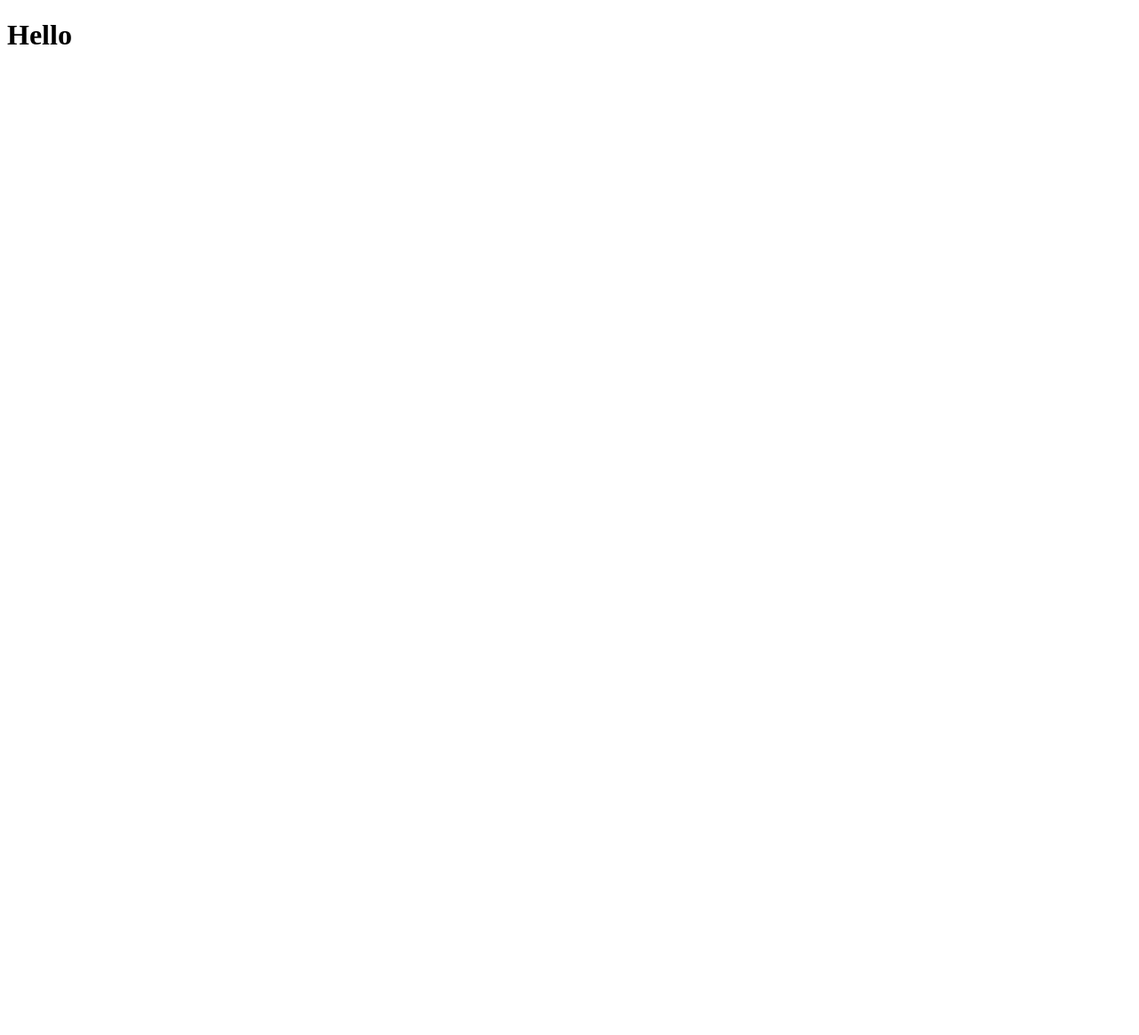
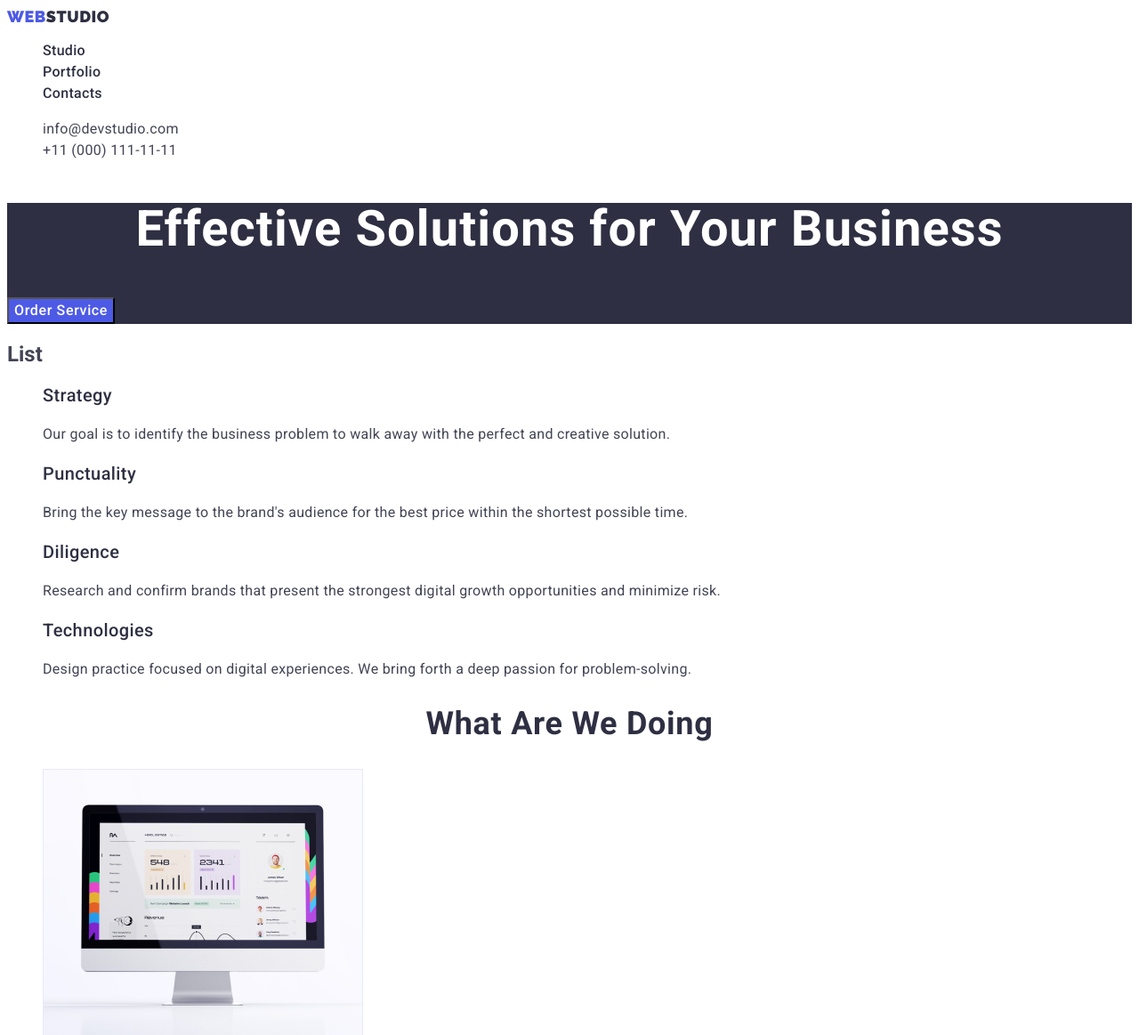
Before and after one commit to rjpacacio/goit-homework-02, a plain HTML site: page index.html in a window 1280 px wide. Shown: the top 1163 px of the page at 89% size. Before the commit the page ends 800 px from the top, so only its background shows below. Drawn offline with Linux system fonts and the light colour scheme.

Commit message:
Done
Done

```diff
--- /dev/null
+++ b/css/styles.css
@@ -0,0 +1,179 @@
+:root {
+    --slate: #434455;
+    --iris: #4d5ae5;
+    --white: #ffffff;
+    --navy-blue: #2e2f42;
+    --ocean: #404bbf;
+    --cloud: #f4f4fd;
+}
+
+/* INDEX PAGE */
+
+body {
+    font-family: 'Roboto', sans-serif;
+    color: var(--slate);
+    background-color: var(--white);
+}
+
+/* Header */
+
+.logo {
+    font-family: 'Raleway', sans-serif;
+    font-weight: 800;
+    font-size: 18px;
+    line-height: 1.17;
+    letter-spacing: 0.03em;
+    text-transform: uppercase;
+    color: var(--iris);
+}
+
+/* Navigation Items */
+
+.link {
+    text-decoration: none;
+}
+
+.header-logo {
+    color: var(--navy-blue);
+}
+
+.list {
+    list-style: none;
+}
+
+.list-item>.item {
+    font-weight: 500;
+    font-size: 16px;
+    line-height: 1.5;
+    letter-spacing: 0.02em;
+    color: var(--navy-blue);
+}
+
+li>.link:hover,
+li>.link:focus {
+    color: var(--ocean);
+}
+
+/* Address */
+
+.contacts {
+    font-style: normal;
+}
+
+.contact-item>.contact {
+    font-size: 16px;
+    line-height: 1.5;
+    letter-spacing: 0.02em;
+    color: var(--slate);
+}
+
+/* First Section */
+
+.first-section {
+    background-color: var(--navy-blue);
+}
+
+.header {
+    font-size: 56px;
+    line-height: 1.07;
+    text-align: center;
+    letter-spacing: 0.02em;
+    color: var(--white);
+}
+
+.button {
+    background-color: var(--iris);
+    font-family: inherit;
+    font-weight: 500;
+    font-size: 16px;
+    line-height: 1.5;
+    letter-spacing: 0.04em;
+    color: var(--white);
+    cursor: pointer;
+}
+
+.button:hover,
+.button:focus {
+    background-color: var(--ocean);
+}
+
+/* Second Section */
+
+.list-header {
+    font-weight: 500;
+    font-size: 20px;
+    line-height: 1.2;
+    letter-spacing: 0.02em;
+    color: var(--navy-blue);
+}
+
+.list-text {
+    font-size: 16px;
+    line-height: 1.5;
+    letter-spacing: 0.02em;
+    color: var(--slate);
+}
+
+/* Third Section */
+
+.header-title {
+    font-size: 36px;
+    line-height: 1.11;
+    text-align: center;
+    letter-spacing: 0.02em;
+    text-transform: capitalize;
+    color: var(--navy-blue);
+}
+
+/* Fourth Section */
+
+.fourth-section {
+    background-color: var(--cloud);
+}
+
+/* Reused third section header from main */
+
+.list .item {
+    background-color: var(--white);
+}
+
+/* Reused item header from main  */
+
+/* Footer */
+
+.footer {
+    background-color: var(--navy-blue);
+}
+
+.footer-logo {
+    color: var(--cloud);
+}
+
+.footer-text {
+    line-height: 1.5;
+    color: var(--cloud);
+    letter-spacing: 0.02em;
+}
+
+/* FORTFOLIO PAGE */
+
+/* Main */
+
+.btn-menu {
+    font-family: inherit;
+    font-weight: 500;
+    font-size: 16px;
+    line-height: 1.5;
+    letter-spacing: 0.04em;
+    color: var(--iris);
+    background-color: var(--cloud);
+    cursor: pointer;
+}
+
+.btn-menu:hover,
+.btn-menu:focus {
+    color: var(--white);
+    background-color: var(--ocean);
+}
+
+/* Reused item header from main  */
--- a/index.html
+++ b/index.html
@@ -1,11 +1,151 @@
 <!DOCTYPE html>
 <html lang="en">
+
 <head>
-    <meta charset="UTF-8">
-    <meta name="viewport" content="width=device-width, initial-scale=1.0">
-    <title>Document</title>
+    <meta charset="UTF-8" />
+    <meta name="viewport" content="width=device-width, initial-scale=1.0" />
+    <title>Index</title>
+
+    <!-- Google Fonts -->
+    <link rel="preconnect" href="https://fonts.googleapis.com" />
+    <link rel="preconnect" href="https://fonts.gstatic.com" crossorigin />
+    <link
+        href="https://fonts.googleapis.com/css2?family=Raleway:wght@100;200;300;400;500;600;700;900&family=Roboto:wght@100;300;400;500;700;900&display=swap"
+        rel="stylesheet" />
+
+    <!-- Local CSS -->
+    <link rel="stylesheet" href="./css/styles.css" />
 </head>
+
 <body>
-    <h1>Hello</h1>
+    <!-- Header -->
+    <header>
+        <nav>
+            <a class="logo link" href="./index.html">Web<span class="header-logo">Studio</span></a>
+            <ul class="list">
+                <li class="list-item">
+                    <a class="item link" href="./index.html">Studio</a>
+                </li>
+                <li class="list-item">
+                    <a class="item link" href="./portfolio.html">Portfolio</a>
+                </li>
+                <li class="list-item"><a class="item link" href="">Contacts</a></li>
+            </ul>
+        </nav>
+        <address class="contacts">
+            <ul class="list">
+                <li class="contact-item">
+                    <a class="contact link" href="mailto:info@devstudio.com">info@devstudio.com</a>
+                </li>
+                <li class="contact-item">
+                    <a class="contact link" href="tel:+110001111111">+11 (000) 111-11-11</a>
+                </li>
+            </ul>
+        </address>
+    </header>
+
+    <!-- Main -->
+    <main>
+        <!-- First Section -->
+        <section class="first-section">
+            <h1 class="header">Effective Solutions for Your Business</h1>
+            <button class="button" type="button">Order Service</button>
+        </section>
+
+        <!-- Second Section -->
+        <section>
+            <h2>List</h2>
+            <ul class="list">
+                <li>
+                    <h3 class="list-header">Strategy</h3>
+                    <p class="list-text">
+                        Our goal is to identify the business problem to walk away with the
+                        perfect and creative solution.
+                    </p>
+                </li>
+
+                <li>
+                    <h3 class="list-header">Punctuality</h3>
+                    <p class="list-text">
+                        Bring the key message to the brand's audience for the best price
+                        within the shortest possible time.
+                    </p>
+                </li>
+
+                <li>
+                    <h3 class="list-header">Diligence</h3>
+                    <p class="list-text">
+                        Research and confirm brands that present the strongest digital
+                        growth opportunities and minimize risk.
+                    </p>
+                </li>
+
+                <li>
+                    <h3 class="list-header">Technologies</h3>
+                    <p class="list-text">
+                        Design practice focused on digital experiences. We bring forth a
+                        deep passion for problem-solving.
+                    </p>
+                </li>
+            </ul>
+        </section>
+
+        <!-- Third Section -->
+        <section>
+            <h2 class="header-title">What are we doing</h2>
+            <ul class="list">
+                <li>
+                    <img src="./images/img1.jpg" width="360" alt="computer-monitor" />
+                </li>
+                <li>
+                    <img src="./images/img2.jpg" width="360" alt="phone-applications" />
+                </li>
+                <li>
+                    <img src="./images/img3.jpg" width="360" alt="smartphone" />
+                </li>
+            </ul>
+        </section>
+
+        <!-- Fourth Section -->
+        <section class="fourth-section">
+            <h2 class="header-title">Our Team</h2>
+
+            <ul class="list">
+                <li class="item">
+                    <img src="./images/man-with-laptop.jpg" width="264" alt="man-with-laptop" />
+                    <h3 class="list-header">Mark Guerrero</h3>
+                    <p class="list-text">Product Designer</p>
+                </li>
+
+                <li class="item">
+                    <img src="./images/smiling-man.jpg" width="264" alt="smiling-man" />
+                    <h3 class="list-header">Tom Ford</h3>
+                    <p class="list-text">Frontend Developer</p>
+                </li>
+
+                <li class="item">
+                    <img src="./images/girl-pink-shirt.jpg" width="264" alt="girl-pink-shirt" />
+                    <h3 class="list-header">Camila Garcia</h3>
+                    <p class="list-text">Marketing</p>
+                </li>
+
+                <li class="item">
+                    <img src="./images/man-gray-shirt.jpg" width="264" alt="man-gray-shirt" />
+                    <h3 class="list-header">Daniel Wilson</h3>
+                    <p class="list-text">UI Designer</p>
+                </li>
+            </ul>
+        </section>
+    </main>
+
+    <!-- Footer -->
+    <footer class="footer">
+        <a class="logo link" href="./index.html">Web<span class="footer-logo">Studio</span></a>
+        <p class="footer-text">
+            Increase the flow of customers and sales for your business with digital
+            marketing & growth solutions.
+        </p>
+    </footer>
 </body>
+
 </html>
```
Also changed, not shown: portfolio.html (added, +146 -0 lines), images/bank-app.jpg (added), images/cashless.jpg (added), images/fresh-coffee.jpg (added), images/girl-pink-shirt.jpg (added), images/ig-stories.jpg (added), images/img1.jpg (added), images/img2.jpg (added), images/img3.jpg (added), images/man-gray-shirt.jpg (added), images/man-with-laptop.jpg (added), images/meditation.jpg (added), images/online-course.jpg (added), images/organic-food.jpg (added), 3 more files.
